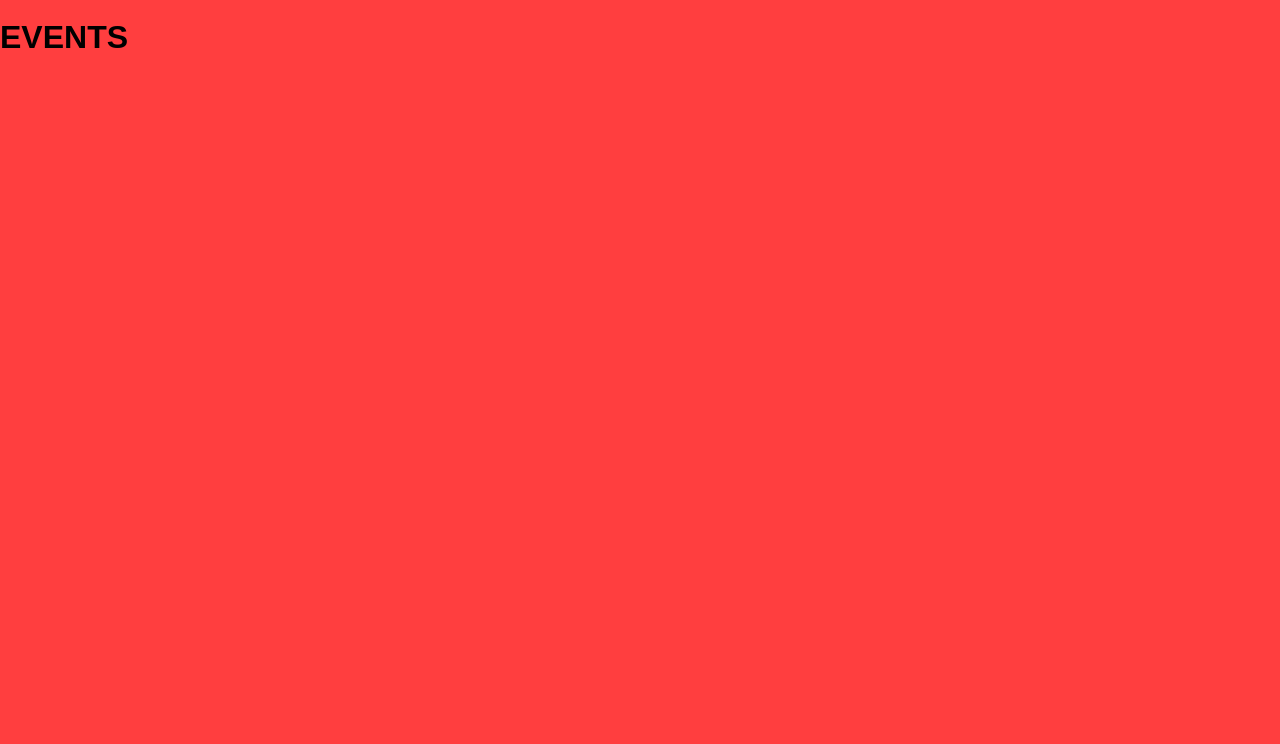
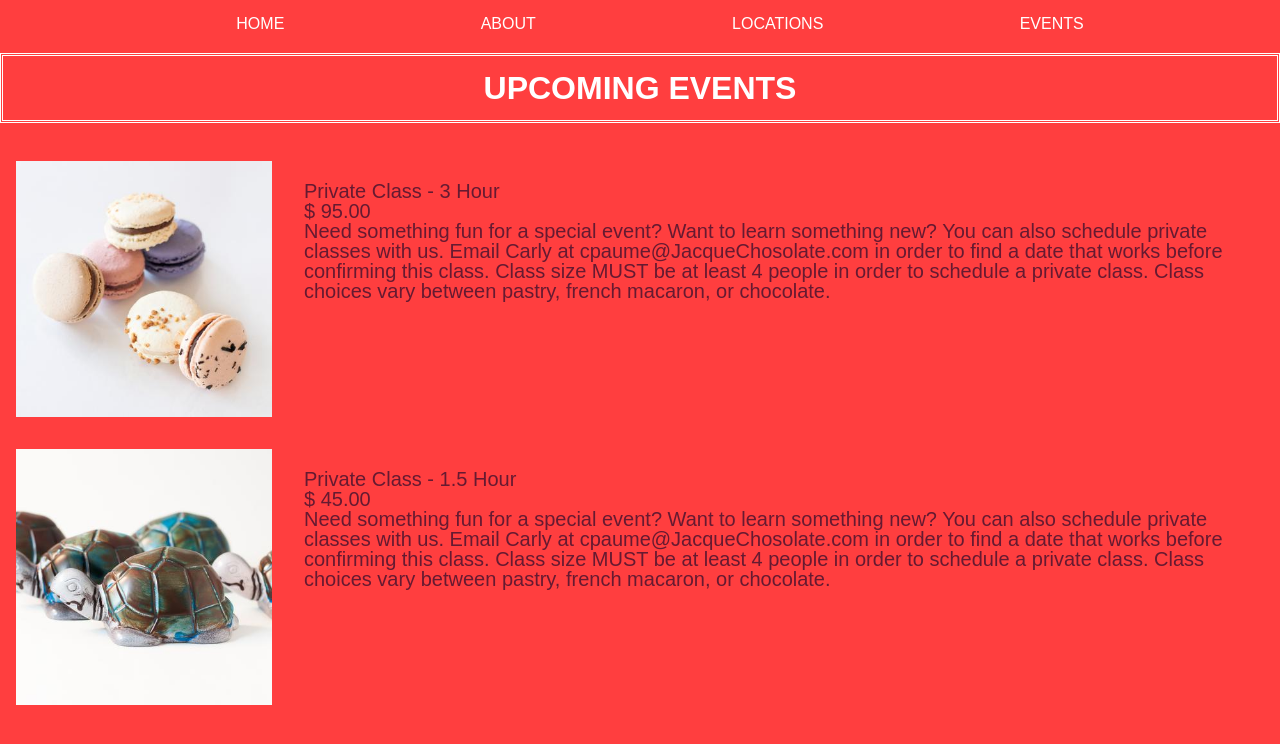
Before and after one commit to natpag/chocolate-rain, a website: page public/events.html in a window 1280 px wide. Drawn offline with Linux system fonts and the light colour scheme.

Commit message:
eventsFinished

```diff
--- a/public/events.html
+++ b/public/events.html
@@ -7,9 +7,61 @@
     <link rel="shortcut icon" href="/favicon.ico" />
     <link rel="stylesheet" href="/screen.css" />
   </head>
-  <header>
-    <h1>
-      EVENTS
-    </h1>
-  </header>
+  <body>
+    <header>
+      <nav>
+        <ul class="header">
+          <li>
+            <a title="ABOUT" href="./index.html">HOME</a>
+          </li>
+          <li>
+            <a title="ABOUT" href="./about.html">ABOUT</a>
+          </li>
+          <li>
+            <a title="ABOUT" href="./locations.html">LOCATIONS</a>
+          </li>
+          <li>
+            <a title="ABOUT" href="./events.html">EVENTS</a>
+          </li>
+        </ul>
+      </nav>
+    </header>
+    <main>
+      <header>
+        <h1 class="events">UPCOMING EVENTS</h1>
+      </header>
+      <section class="classes">
+        <section class="turtles">
+          <img class="class" src="./images/macaron.jpg" />
+          <p class="turtle">
+            Private Class - 3 Hour
+            <br />
+            $ 95.00
+            <br />
+            Need something fun for a special event? Want to learn something new?
+            You can also schedule private classes with us. Email Carly at
+            cpaume@JacqueChosolate.com in order to find a date that works before
+            confirming this class. Class size MUST be at least 4 people in order
+            to schedule a private class. Class choices vary between pastry,
+            french macaron, or chocolate.
+          </p>
+        </section>
+        <section class="turtles">
+          <img class="class" src="./images/turtles.jpg" />
+          <p class="turtle">
+            Private Class - 1.5 Hour
+            <br />
+            $ 45.00
+            <br />
+            Need something fun for a special event? Want to learn something new?
+            You can also schedule private classes with us. Email Carly at
+            cpaume@JacqueChosolate.com in order to find a date that works before
+            confirming this class. Class size MUST be at least 4 people in order
+            to schedule a private class. Class choices vary between pastry,
+            french macaron, or chocolate.
+          </p>
+        </section>
+      </section>
+    </main>
+  </body>
 </html>
--- a/public/screen.css
+++ b/public/screen.css
@@ -110,3 +110,28 @@ ul.types {
   color: rgb(102, 26, 49);
   text-decoration: underline;
 }
+
+section.turtles {
+  display: flex;
+  justify-content: space-between;
+}
+
+p.turtle {
+  padding: 1rem;
+  color: rgb(102, 26, 49);
+  text-align: left;
+  font-size: 20px;
+}
+
+img.class {
+  padding: 1rem;
+  height: auto;
+  width: 20%;
+}
+
+h1.events {
+  color: white;
+  padding: 1rem;
+  border-style: double;
+  text-align: center;
+}
```
Also changed, not shown: public/locations.html (+20 -5 lines), public/images/macaron.jpg (added), public/images/turtles.jpg (added).
